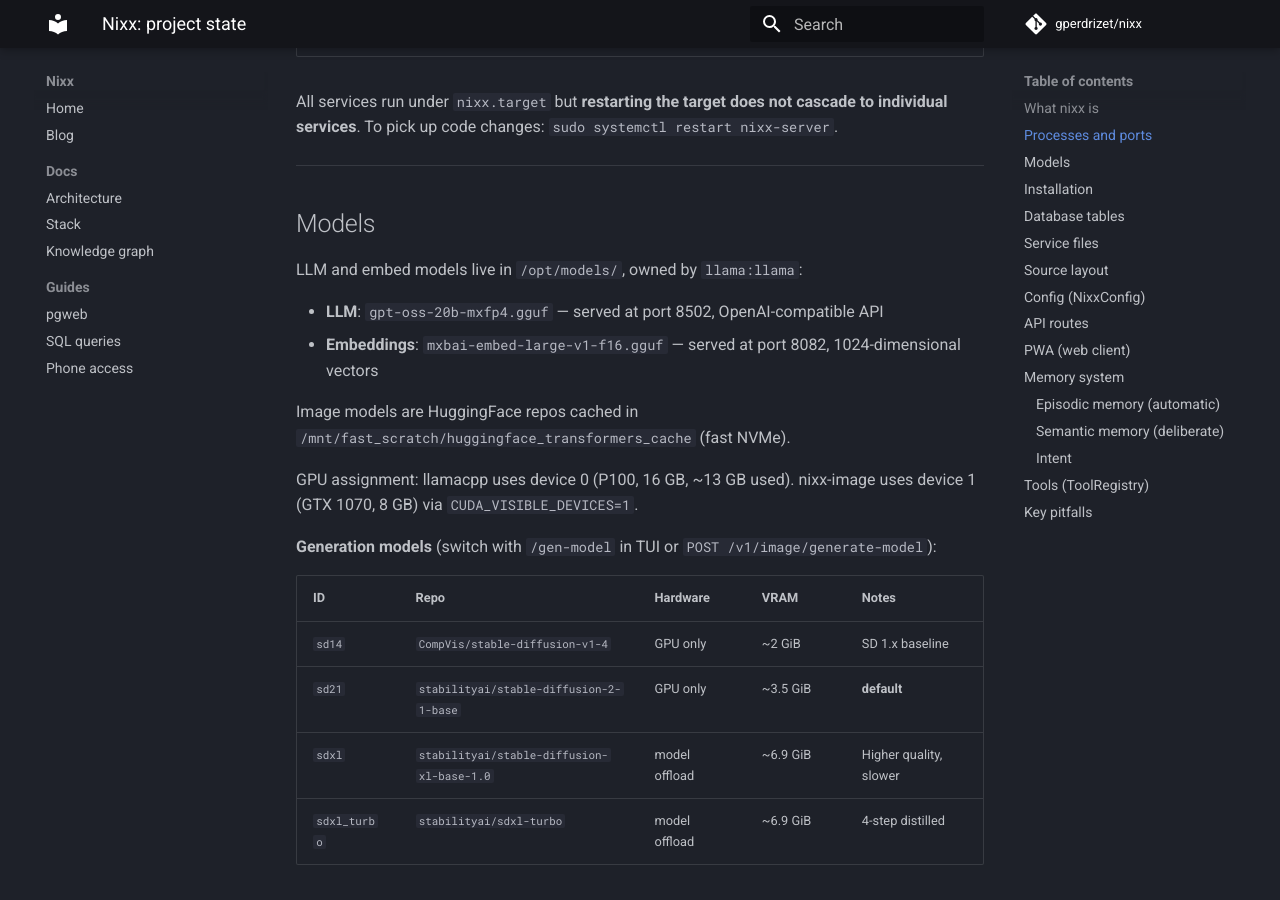
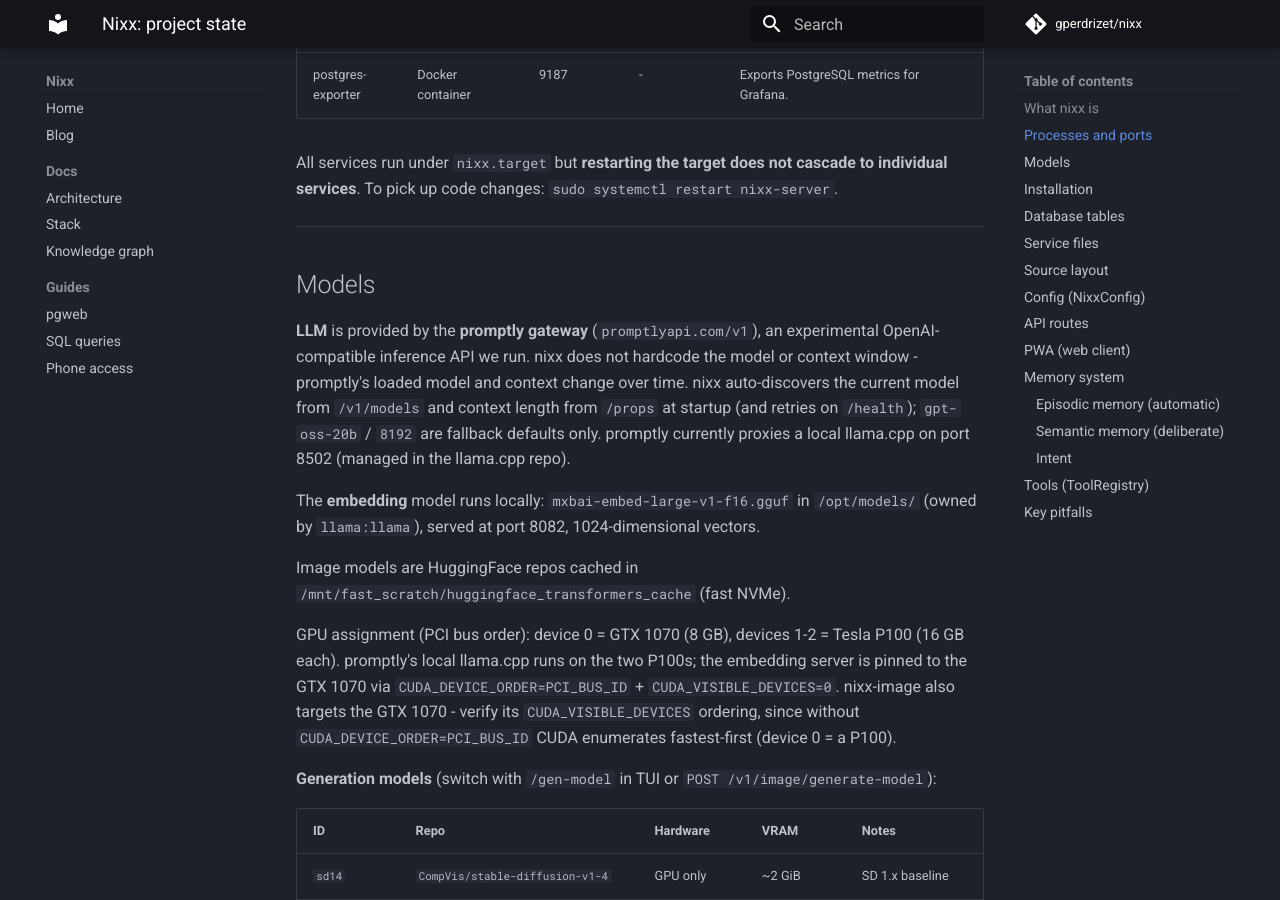
Before and after one commit to gperdrizet/nixx, an MkDocs documentation site: the page built from docs/project-state.md, in a window 1280 px wide and 900 px high, scrolled down 1313 px. Built offline with MkDocs 1.6.1 and Material for MkDocs 9.7.7, drawn with Linux system fonts in a browser that asks for light colours; comment, search, counter and statistics services are not loaded; some of the changed text lies outside the part shown.

Commit message:
Documentation updates, moved embedding server to GPU0

```diff
--- a/docs/project-state.md
+++ b/docs/project-state.md
@@ -20,7 +20,7 @@
 | nixx API server | `nixx serve` via pipx | 8000 | siderealyear | FastAPI + Uvicorn. Serves API + PWA at `/app`. |
 | nixx-admin | `nixx-admin` via pipx | 8001 | siderealyear | Admin dashboard, binds to 0.0.0.0:8001. Proxied at `https://nixx.perdrizet.org/admin`. |
 | nixx-image | `nixx-image` via dedicated venv | 8090 | siderealyear | On-demand SD/SDXL image service. `Restart=no` - stays dead until explicitly started. Auto-shuts-down after 10 min idle (never while a job is running). |
-| LLM server | llama.cpp `llama-server` | 8502 | llama | gpt-oss-20b-mxfp4.gguf |
+| LLM backend | promptly gateway (`promptlyapi.com/v1`) | 8502* | llama | Experimental OpenAI-compatible API we run; nixx's LLM endpoint. Served model + context change over time (auto-discovered at runtime). *promptly proxies a local `llama-server` on 8502. |
 | Embed server | llama.cpp `llama-server` | 8082 | llama | mxbai-embed-large-v1-f16.gguf |
 | PostgreSQL | Docker container | 5432 | postgres | `student-postgres` container; starts automatically with Docker. Managed via `~/postgreSQL-server/docker-compose.yml`. |
 | pgadmin | Docker container | 8088 | - | `dpage/pgadmin4`, binds to Tailscale IP (100.64.0.2:8088). DB browser. |
@@ -35,14 +35,23 @@
 
 ## Models
 
-LLM and embed models live in `/opt/models/`, owned by `llama:llama`:
+**LLM** is provided by the **promptly gateway** (`promptlyapi.com/v1`), an experimental
+OpenAI-compatible inference API we run. nixx does not hardcode the model or context window -
+promptly's loaded model and context change over time. nixx auto-discovers the current model
+from `/v1/models` and context length from `/props` at startup (and retries on `/health`);
+`gpt-oss-20b` / `8192` are fallback defaults only. promptly currently proxies a local
+llama.cpp on port 8502 (managed in the llama.cpp repo).
 
-- **LLM**: `gpt-oss-20b-mxfp4.gguf` — served at port 8502, OpenAI-compatible API
-- **Embeddings**: `mxbai-embed-large-v1-f16.gguf` — served at port 8082, 1024-dimensional vectors
+The **embedding** model runs locally: `mxbai-embed-large-v1-f16.gguf` in `/opt/models/`
+(owned by `llama:llama`), served at port 8082, 1024-dimensional vectors.
 
 Image models are HuggingFace repos cached in `/mnt/fast_scratch/huggingface_transformers_cache` (fast NVMe).
 
-GPU assignment: llamacpp uses device 0 (P100, 16 GB, ~13 GB used). nixx-image uses device 1 (GTX 1070, 8 GB) via `CUDA_VISIBLE_DEVICES=1`.
+GPU assignment (PCI bus order): device 0 = GTX 1070 (8 GB), devices 1-2 = Tesla P100
+(16 GB each). promptly's local llama.cpp runs on the two P100s; the embedding server is
+pinned to the GTX 1070 via `CUDA_DEVICE_ORDER=PCI_BUS_ID` + `CUDA_VISIBLE_DEVICES=0`.
+nixx-image also targets the GTX 1070 - verify its `CUDA_VISIBLE_DEVICES` ordering, since
+without `CUDA_DEVICE_ORDER=PCI_BUS_ID` CUDA enumerates fastest-first (device 0 = a P100).
 
 **Generation models** (switch with `/gen-model` in TUI or `POST /v1/image/generate-model`):
 
@@ -169,9 +178,9 @@
 | Setting | Default | Notes |
 |---|---|---|
 | `host` / `port` | `127.0.0.1` / `8000` | API server bind |
-| `llm_base_url` | `http://localhost:8080` | Overridden in .env to `http://localhost:8502` (local llamacpp) |
-| `llm_model` | `gpt-oss-20b` | |
-| `llm_context_length` | `8192` | Auto-fetched from LLM `/props` at startup (overrides .env value). Fallback if fetch fails. |
+| `llm_base_url` | `http://localhost:8080` | Overridden in .env to `https://promptlyapi.com/v1` (promptly gateway) |
+| `llm_model` | `gpt-oss-20b` | Fallback only; real model auto-fetched from the gateway's `/v1/models` at startup |
+| `llm_context_length` | `8192` | Fallback only; auto-fetched from the gateway's `/props` at startup (overrides .env value) |
 | `max_history_tokens` | `16384` | Max tokens of conversation history per request, independent of context length. Prevents slow prefill on long sessions. |
 | `llm_request_timeout` | `600.0` | Seconds to wait for first token from LLM (covers prefill). Used as `read` timeout in split `httpx.Timeout`. |
 | `embedding_base_url` | `http://localhost:8082` | |
@@ -336,14 +345,14 @@
 - `sudo systemctl restart nixx.target` does NOT restart individual services.
 - `.venv/` is the project virtualenv (used for dev/tests). The running server uses the pipx venv at
   `~/.local/share/pipx/venvs/nixx/`.
-- The `llm_base_url` default in config.py (port 8080) is wrong for this machine. The real LLM
-  port (8502) is set in `.env`.
+- The `llm_base_url` default in config.py (port 8080) is a placeholder. `.env` overrides it to
+  the promptly gateway (`https://promptlyapi.com/v1`).
 - DB table for episodic summaries is `summaries` (not `episodic_summaries`).
 - `pre-commit` hook requires venv activated. Bypass with `git -c core.hooksPath=/dev/null commit`.
-- `llm_context_length` in `.env` is overridden at startup by the `/props` fetch from the local
-  llamacpp server (port 8502). The running value can be verified at `GET /health` (`context_length`
-  field) or from server logs at startup. If llamacpp isn't up yet when nixx-server starts, the fetch
-  fails silently and falls back to 8192. The `/health` route retries the fetch.
+- `llm_model` and `llm_context_length` in `.env`/config are fallbacks only. At startup nixx fetches
+  the current model from the gateway's `/v1/models` and context length from `/props` (both proxied by
+  promptly). The running values can be verified at `GET /health`. If the gateway is unreachable when
+  nixx-server starts, the fetches fall back to the config values; the `/health` route retries them.
 - `/props` returns `n_ctx` under `default_generation_settings`, not at the top level.
 - nixx-image has `Restart=no` by design - it stays dead after idle shutdown. `sudo systemctl start nixx-image` to bring it up. Tools do this automatically.
 - Completed image jobs (both generate and edit) are appended to `~/nixx_scratch/image_jobs.jsonl` for persistence across service restarts. Admin metrics reads this file first, then merges live in-memory jobs.
```
Also changed, not shown: README.md (+6 -3 lines), docs/architecture.md (+2 -2 lines), docs/infrastructure.md (+8 -6 lines), docs/quickstart.md (+1 -1 lines), docs/stack.md (+7 -4 lines), .github/copilot-instructions.md, 4 other files.
